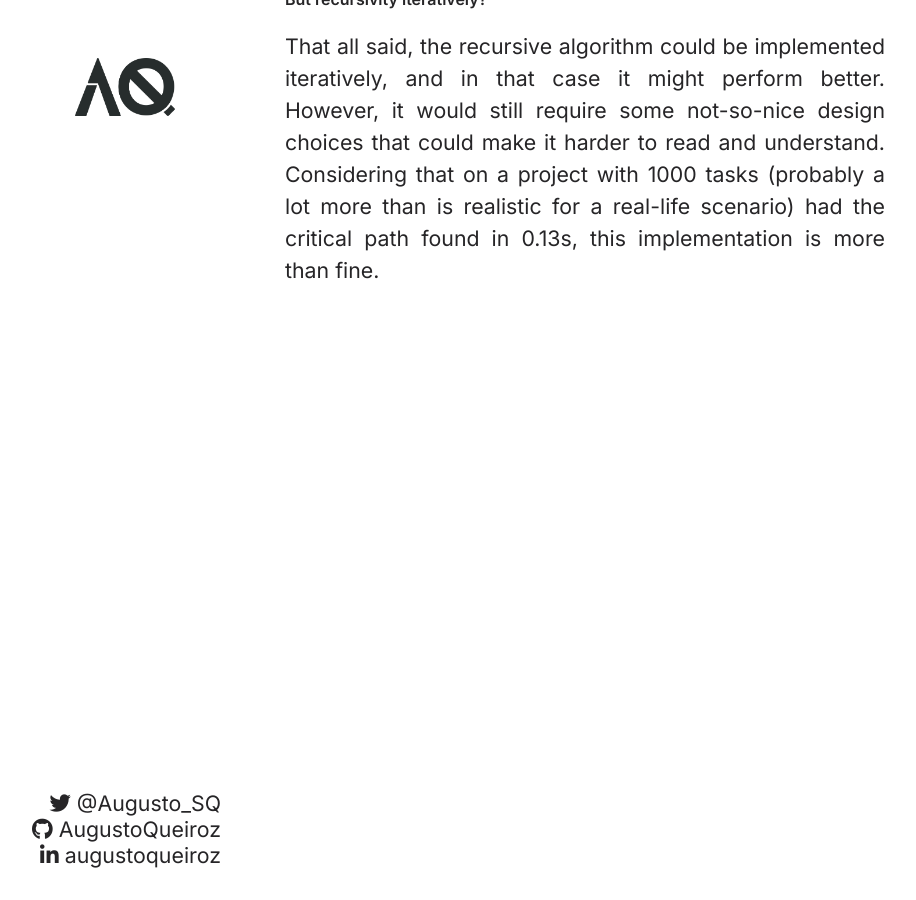
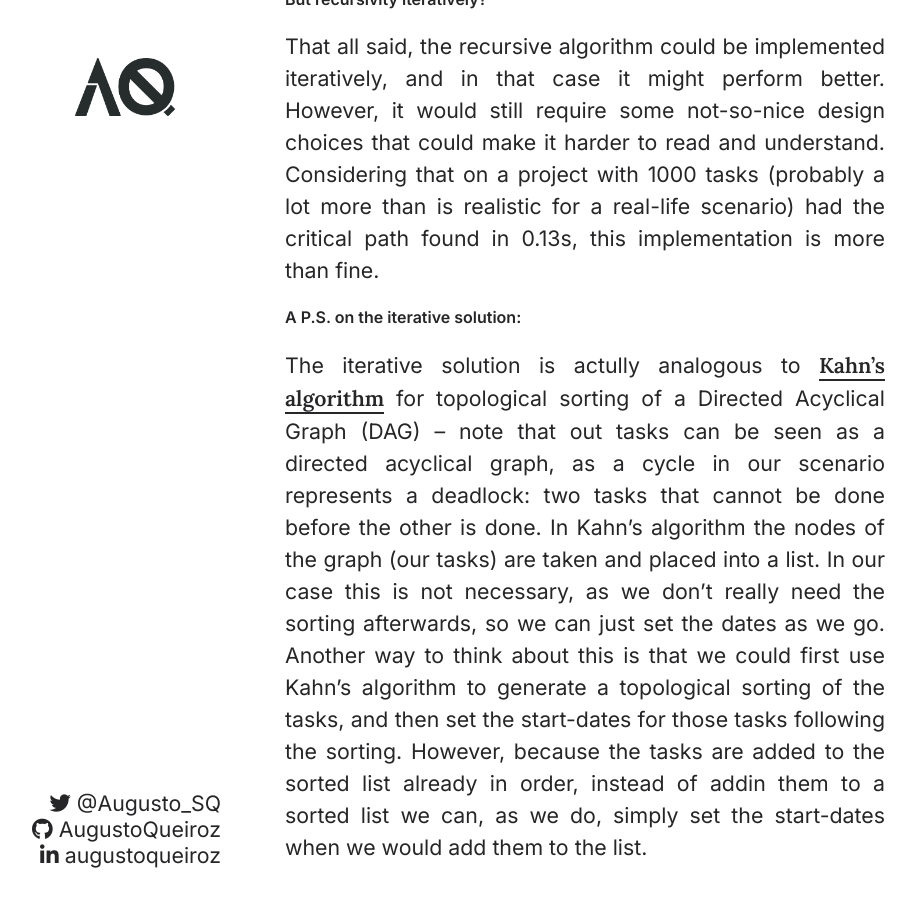
Before and after one commit to AugustoQueiroz/blog, a Jekyll site: the page built from _posts/2020-12-11-CPM.markdown, in a window 1280 px wide and 900 px high, scrolled down 5651 px. Shown: the whole window, without its empty margins (29-945 px from the left). Built offline with Jekyll 4.4.1, drawn with Linux system fonts in a browser that asks for light colours; our own code applies the rules of GitHub Pages for plain Markdown files.

Commit message:
A P.S. on the iterative solution

```diff
--- a/_posts/2020-12-11-CPM.markdown
+++ b/_posts/2020-12-11-CPM.markdown
@@ -97,3 +97,7 @@ Because we're programming in Python here, an obvious question might be why imple
 #### But recursivity iteratively?
 
 That all said, the recursive algorithm could be implemented iteratively, and in that case it might perform better. However, it would still require some not-so-nice design choices that could make it harder to read and understand. Considering that on a project with 1000 tasks (probably a lot more than is realistic for a real-life scenario) had the critical path found in 0.13s, this implementation is more than fine.
+
+#### A P.S. on the iterative solution:
+
+The iterative solution is actully analogous to [Kahn's algorithm](https://en.wikipedia.org/w/index.php?title=Topological_sorting&action=edit&section=3) for topological sorting of a Directed Acyclical Graph (DAG) -- note that out tasks can be seen as a directed acyclical graph, as a cycle in our scenario represents a deadlock: two tasks that cannot be done before the other is done. In Kahn's algorithm the nodes of the graph (our tasks) are taken and placed into a list. In our case this is not necessary, as we don't really need the sorting afterwards, so we can just set the dates as we go. Another way to think about this is that we could first use Kahn's algorithm to generate a topological sorting of the tasks, and then set the start-dates for those tasks following the sorting. However, because the tasks are added to the sorted list already in order, instead of addin them to a sorted list we can, as we do, simply set the start-dates when we would add them to the list.
```
